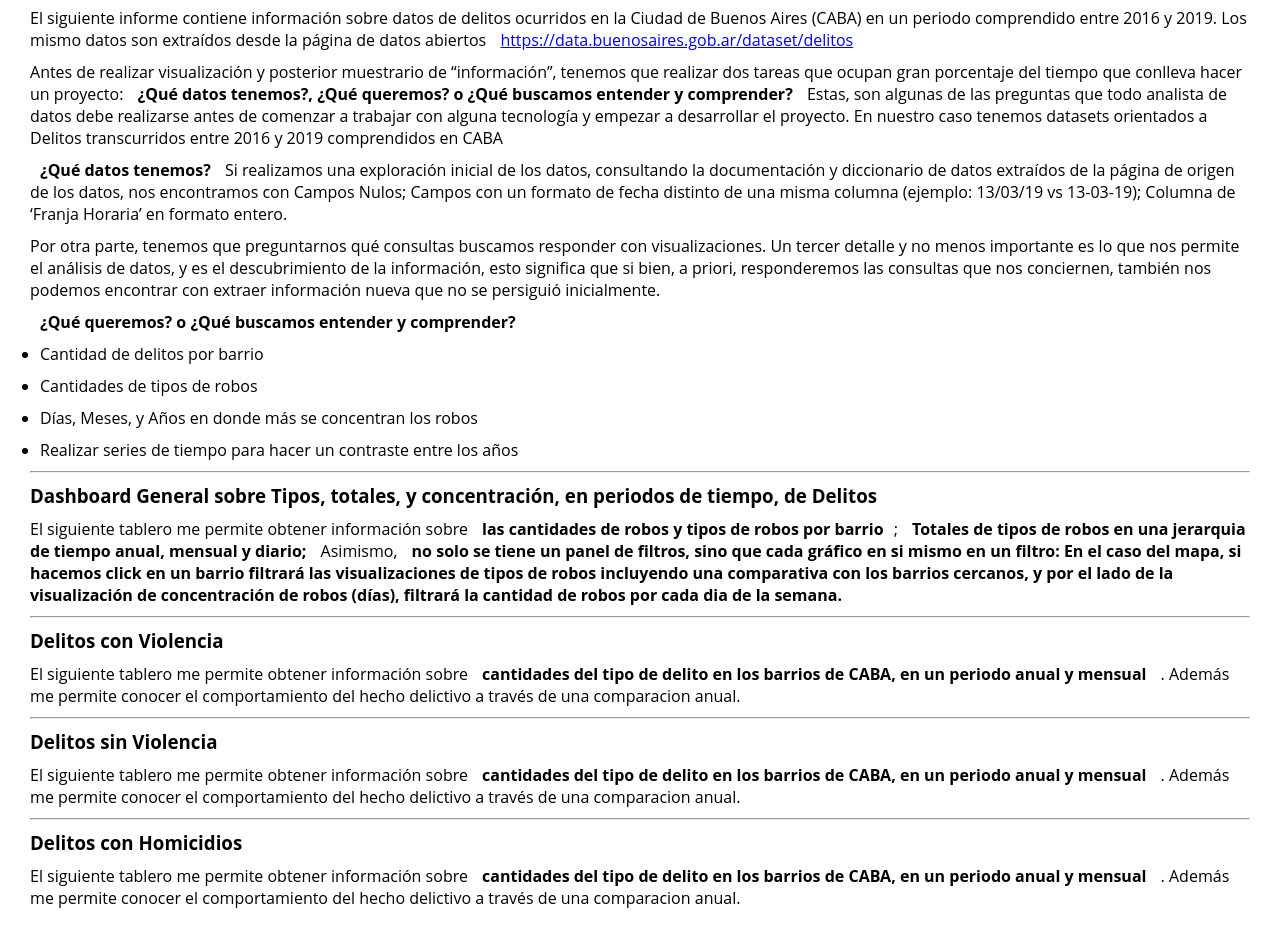
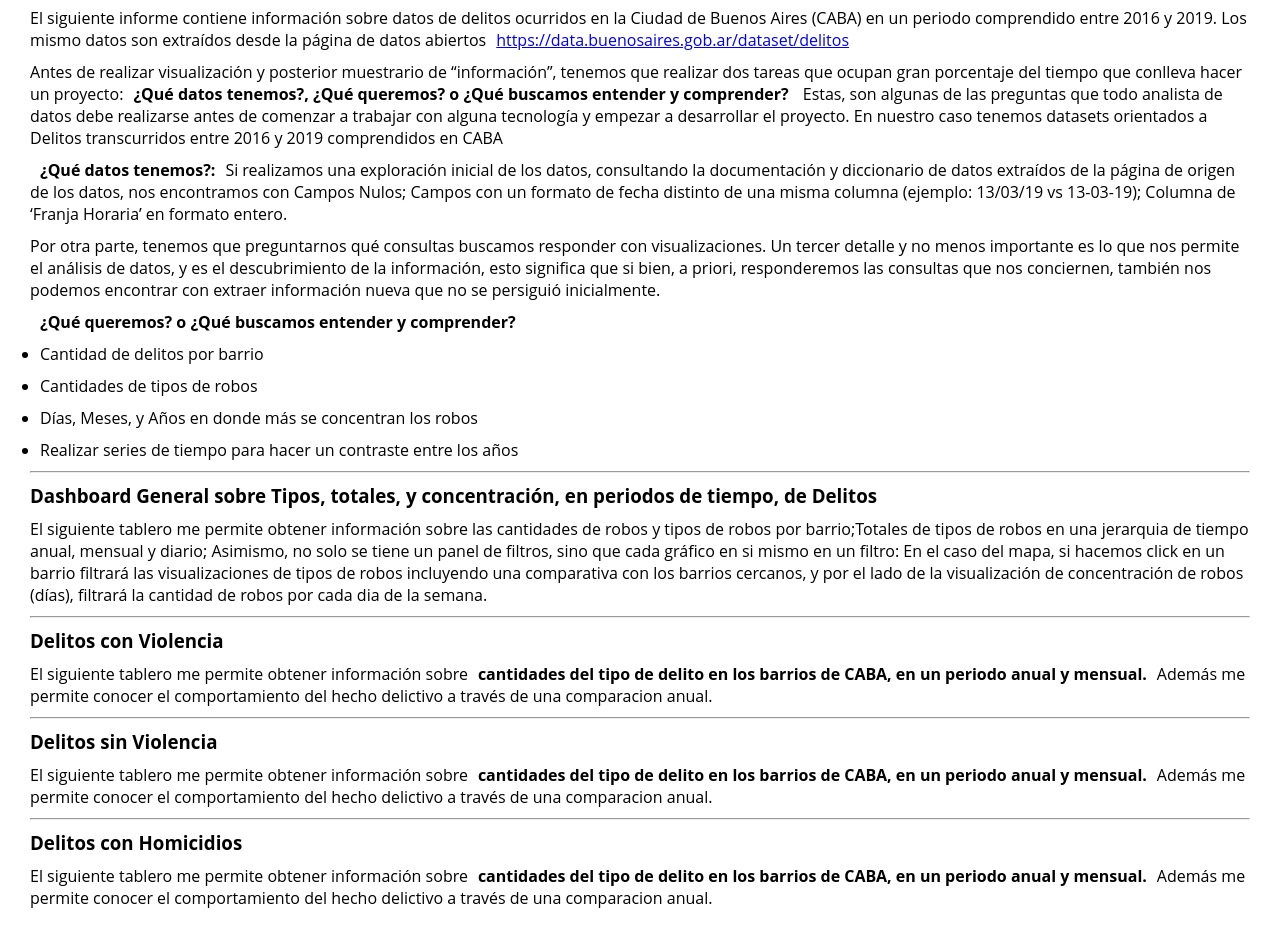
Before and after one commit to brii96/Delitos_CABA_16-19, a plain HTML site: page index.html in a window 1280 px wide. Shown: the part 66-995 px from the top of the page. Drawn offline with Linux system fonts and the light colour scheme.

Commit message:
Add files via upload

```diff
--- a/index.html
+++ b/index.html
@@ -10,20 +10,17 @@
 <body>
     <h1 class="tittle">Delitos en CABA</h1>
     <p>El siguiente informe contiene información sobre datos de delitos ocurridos en la Ciudad de Buenos Aires (CABA)
-        en un periodo comprendido entre 2016 y 2019. Los mismo datos son extraídos desde la página de datos abiertos
-        <a href="https://data.buenosaires.gob.ar/dataset/delitos" target="_blank">https://data.buenosaires.gob.ar/dataset/delitos</a>
+        en un periodo comprendido entre 2016 y 2019. Los mismo datos son extraídos desde la página de datos abiertos<a href="https://data.buenosaires.gob.ar/dataset/delitos" target="_blank">https://data.buenosaires.gob.ar/dataset/delitos</a>
     </p>
 
     <p>
-       Antes de realizar visualización y posterior muestrario de “información”, tenemos que realizar dos tareas que ocupan gran porcentaje del tiempo que conlleva hacer un proyecto:
-       <strong>¿Qué datos tenemos?, ¿Qué queremos? o ¿Qué buscamos entender y comprender?</strong>
+       Antes de realizar visualización y posterior muestrario de “información”, tenemos que realizar dos tareas que ocupan gran porcentaje del tiempo que conlleva hacer un proyecto:<strong>¿Qué datos tenemos?, ¿Qué queremos? o ¿Qué buscamos entender y comprender?</strong>
        Estas, son algunas de las preguntas que todo analista de datos debe realizarse antes de comenzar a trabajar con alguna tecnología y empezar a desarrollar el proyecto.
        En nuestro caso tenemos datasets orientados a Delitos transcurridos entre 2016 y 2019 comprendidos en CABA
     </p>
 
     <p>
-        <strong>¿Qué datos tenemos?</strong>
-        Si realizamos una exploración inicial de los datos, consultando la documentación y diccionario de datos extraídos de la página de origen de los datos,
+        <strong>¿Qué datos tenemos?:</strong>Si realizamos una exploración inicial de los datos, consultando la documentación y diccionario de datos extraídos de la página de origen de los datos,
         nos encontramos con Campos Nulos; Campos con un formato de fecha distinto de una misma columna
         (ejemplo: 13/03/19 vs 13-03-19); Columna de ‘Franja Horaria’ en formato entero.
     </p>
@@ -49,11 +46,10 @@
     <!-- Dashboard Delitos General -->
     <h3>Dashboard General sobre Tipos, totales, y concentración, en periodos de tiempo, de Delitos</h3>
     <p>
-        El siguiente tablero me permite obtener información sobre <strong>las cantidades de robos y tipos de robos por barrio</strong>;
-        <strong>Totales de tipos de robos en una jerarquia de tiempo anual, mensual y diario;</strong> Asimismo, <strong>no solo se tiene un panel
+        El siguiente tablero me permite obtener información sobre las cantidades de robos y tipos de robos por barrio;Totales de tipos de robos en una jerarquia de tiempo anual, mensual y diario; Asimismo, no solo se tiene un panel
         de filtros, sino que cada gráfico en si mismo en un filtro: En el caso del mapa, si hacemos click en un barrio
         filtrará las visualizaciones de tipos de robos incluyendo una comparativa con los barrios cercanos, y por el lado
-        de la visualización de concentración de robos (días), filtrará la cantidad de robos por cada dia de la semana.</strong>
+        de la visualización de concentración de robos (días), filtrará la cantidad de robos por cada dia de la semana.
     </p>
 
     <div class='tableauPlaceholder' id='viz1619533260784' style='position: relative'><noscript><a href='#'>
@@ -86,8 +82,8 @@
     <!-- Dashboard Delitos con Violencia -->
     <h3>Delitos con Violencia</h3>
     <p>
-        El siguiente tablero me permite obtener información sobre <strong>cantidades del tipo de delito
-        en los barrios de CABA, en un periodo anual y mensual </strong>. Además me permite conocer el comportamiento
+        El siguiente tablero me permite obtener información sobre<strong>cantidades del tipo de delito
+        en los barrios de CABA, en un periodo anual y mensual.</strong>Además me permite conocer el comportamiento
         del hecho delictivo a través de una comparacion anual.
     </p>
     <div class='tableauPlaceholder' id='viz1619538739270' style='position: relative'>
@@ -121,8 +117,8 @@
     <!--Dashboard Delitos sin Violencia -->
     <h3>Delitos sin Violencia</h3>
     <p>
-        El siguiente tablero me permite obtener información sobre <strong>cantidades del tipo de delito
-        en los barrios de CABA, en un periodo anual y mensual </strong>. Además me permite conocer el comportamiento
+        El siguiente tablero me permite obtener información sobre<strong>cantidades del tipo de delito
+        en los barrios de CABA, en un periodo anual y mensual.</strong>Además me permite conocer el comportamiento
         del hecho delictivo a través de una comparacion anual.
     </p>
     <div class='tableauPlaceholder' id='viz1619538943341' style='position: relative'>
@@ -158,8 +154,8 @@
     <!--Dashboard Delitos con Homicidios -->
     <h3>Delitos con Homicidios</h3>
     <p>
-        El siguiente tablero me permite obtener información sobre <strong>cantidades del tipo de delito
-        en los barrios de CABA, en un periodo anual y mensual </strong>. Además me permite conocer el comportamiento
+        El siguiente tablero me permite obtener información sobre<strong>cantidades del tipo de delito
+        en los barrios de CABA, en un periodo anual y mensual.</strong>Además me permite conocer el comportamiento
         del hecho delictivo a través de una comparacion anual.
     </p>
     <div class='tableauPlaceholder' id='viz1619539176165' style='position: relative'>
--- a/styles.css
+++ b/styles.css
@@ -6,10 +6,14 @@
     /* box-sizing: border-box; */
 }
 
+strong{
+    list-style: none;
+}
+
 body{
     /* background-color: #236be7; */
     font-family: 'Open Sans', Arial, Helvetica, sans-serif;
-    /* font-size: 16px; */
+    font-size: 16px;
 }
 
 hr{
```
